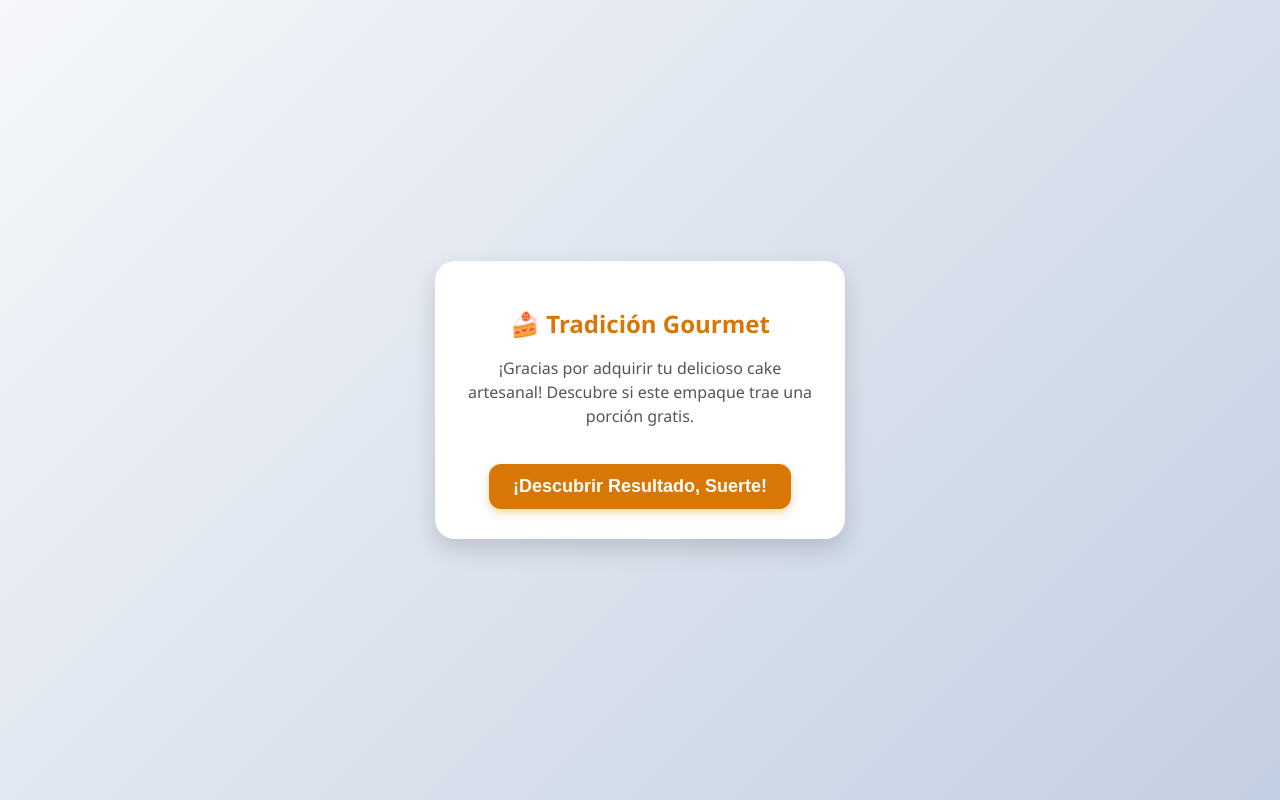
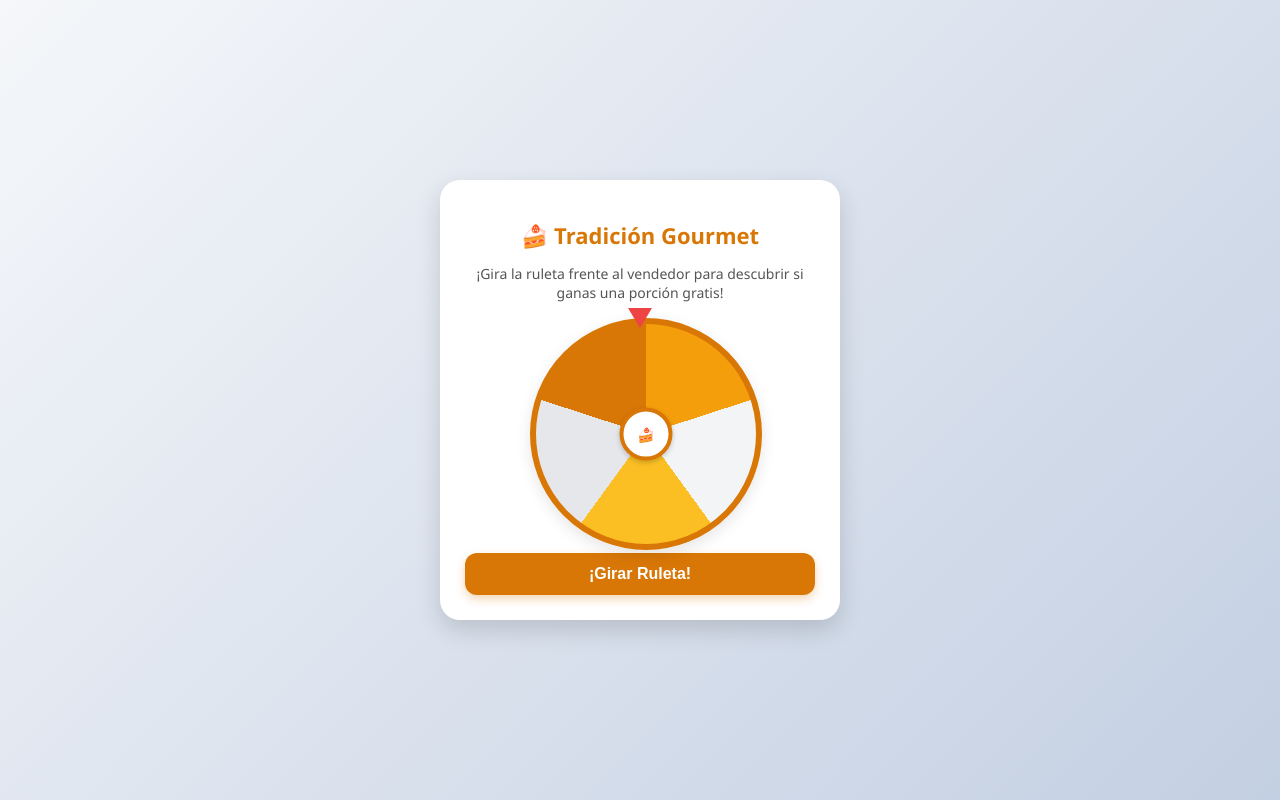
Before and after one commit to TradicionGourmet/sorteo, a plain HTML site: page index.html in a window 1280 px wide. Drawn offline with nearby package versions, Linux system fonts and the light colour scheme.

Commit message:
Update index.html

```diff
--- a/index.html
+++ b/index.html
@@ -21,7 +21,7 @@
         }
         .card {
             background: white;
-            padding: 30px;
+            padding: 25px;
             border-radius: 20px;
             box-shadow: 0 10px 25px rgba(0,0,0,0.15);
             text-align: center;
@@ -30,63 +30,91 @@
             position: relative;
             z-index: 10;
         }
-        h1 { color: #d97706; font-size: 24px; margin-bottom: 10px; }
-        p { font-size: 16px; color: #555; line-height: 1.5; }
+        h1 { color: #d97706; font-size: 22px; margin-bottom: 8px; }
+        p { font-size: 14px; color: #555; line-height: 1.4; margin-bottom: 15px; }
+
+        /* Contenedor de la Ruleta */
+        .wheel-container {
+            position: relative;
+            width: 220px;
+            height: 220px;
+            margin: 0 auto 15px auto;
+        }
+
+        .pointer {
+            position: absolute;
+            top: -10px;
+            left: 50%;
+            transform: translateX(-50%);
+            width: 0;
+            height: 0;
+            border-left: 12px solid transparent;
+            border-right: 12px solid transparent;
+            border-top: 20px solid #ef4444;
+            z-index: 20;
+        }
+
+        .wheel {
+            width: 100%;
+            height: 100%;
+            border-radius: 50%;
+            border: 6px solid #d97706;
+            position: relative;
+            overflow: hidden;
+            transition: transform 4s cubic-bezier(0.15, 0.95, 0.15, 1);
+            background: conic-gradient(
+                #f59e0b 0deg 72deg,
+                #f3f4f6 72deg 144deg,
+                #fbbf24 144deg 216deg,
+                #e5e7eb 216deg 288deg,
+                #d97706 288deg 360deg
+            );
+            box-shadow: 0 5px 15px rgba(0,0,0,0.1);
+        }
+
+        .wheel-center {
+            position: absolute;
+            top: 50%;
+            left: 50%;
+            transform: translate(-50%, -50%);
+            width: 45px;
+            height: 45px;
+            background: white;
+            border: 4px solid #d97706;
+            border-radius: 50%;
+            z-index: 10;
+            display: flex;
+            justify-content: center;
+            align-items: center;
+            font-weight: bold;
+            font-size: 14px;
+            color: #d97706;
+            box-shadow: 0 2px 5px rgba(0,0,0,0.2);
+        }
 
         .btn {
             background-color: #d97706;
             color: white;
             border: none;
             padding: 12px 24px;
-            font-size: 18px;
+            font-size: 16px;
             font-weight: bold;
             border-radius: 12px;
             cursor: pointer;
-            margin-top: 20px;
+            width: 100%;
             transition: background 0.3s, transform 0.1s;
             box-shadow: 0 4px 10px rgba(217, 119, 6, 0.3);
         }
         .btn:hover { background-color: #b45309; }
         .btn:active { transform: scale(0.97); }
-
-        .countdown-container {
-            margin: 20px 0;
-            height: 80px;
-            display: flex;
-            flex-direction: column;
-            justify-content: center;
-            align-items: center;
-        }
-
-        .countdown {
-            font-size: 65px;
-            font-weight: bold;
-            color: #d97706;
-            animation: zoomEffect 1s ease-in-out infinite;
-        }
-
-        /* Animación de zoom individual para cada número */
-        @keyframes zoomEffect {
-            0% {
-                transform: scale(0.4);
-                opacity: 0;
-            }
-            50% {
-                transform: scale(1.1);
-                opacity: 1;
-            }
-            100% {
-                transform: scale(1);
-                opacity: 1;
-            }
-        }
+        .btn:disabled { background-color: #9ca3af; cursor: not-allowed; box-shadow: none; }
 
         .result-box {
-            margin-top: 20px;
-            padding: 20px;
+            margin-top: 15px;
+            padding: 15px;
             border-radius: 12px;
             font-weight: bold;
-            font-size: 18px;
+            font-size: 16px;
             animation: pop 0.5s ease-out;
         }
         .winner {
@@ -111,75 +139,68 @@
 
     <div class="card">
         <h1>🍰 Tradición Gourmet</h1>
-        <p>¡Gracias por adquirir tu delicioso cake artesanal! Descubre si este empaque trae una porción gratis.</p>
+        <p>¡Gira la ruleta frente al vendedor para descubrir si ganas una porción gratis!</p>
 
-        <!-- Pantalla inicial con el botón -->
-        <div id="start-section">
-            <button class="btn" onclick="iniciarSorteo()">¡Descubrir Resultado, Suerte!</button>
+        <!-- Ruleta Visual -->
+        <div class="wheel-container">
+            <div class="pointer"></div>
+            <div id="wheel" class="wheel">
+                <div class="wheel-center">🍰</div>
+            </div>
         </div>
 
-        <!-- Pantalla de cuenta regresiva (inicialmente oculta) -->
-        <div id="countdown-section" class="hidden">
-            <div class="countdown-container">
-                <div id="countdown-number" class="countdown">3</div>
-            </div>
-            <p>Calculando tu suerte...</p>
-        </div>
+        <!-- Botón para girar -->
+        <button id="spin-btn" class="btn" onclick="girarRuleta()">¡Girar Ruleta!</button>
 
-        <!-- Pantalla de resultado (inicialmente oculta) -->
+        <!-- Resultado -->
         <div id="result" class="result-box hidden"></div>
     </div>
 
     <script>
-        const urlParams = new URLSearchParams(window.location.search);
-        const cakeId = urlParams.get('cake');
-        const cakeGanador = "3";
+        let currentRotation = 0;
+        let isSpinning = false;
 
-        function iniciarSorteo() {
-            if (!cakeId) {
-                document.getElementById('start-section').classList.add('hidden');
-                const res = document.getElementById('result');
-                res.className = "result-box loser";
-                res.innerHTML = "⚠️ Enlace incompleto o inválido.";
-                res.classList.remove('hidden');
-                return;
+        function girarRuleta() {
+            if (isSpinning) return;
+            isSpinning = document.getElementById('spin-btn').disabled = true;
+
+            const resultDiv = document.getElementById('result');
+            resultDiv.classList.add('hidden');
+
+            // Definir probabilidad: 20% de ganar (1 de cada 5 intentos aprox)
+            // Generamos un número aleatorio del 1 al 100. Si es menor o igual a 20, gana.
+            const esGanador = Math.random() <= 0.20;
+
+            // Grados base para que ruede varias vueltas completas (ej. 5 vueltas = 1800 grados)
+            const vueltasCompletas = 1800;
+            let anguloPremio = 0;
+
+            if (esGanador) {
+                // Posición aproximada de la sección ganadora en la ruleta
+                anguloPremio = 36;
+            } else {
+                // Posición para las secciones de "Sigue intentando"
+                anguloPremio = 144;
             }
 
-            document.getElementById('start-section').classList.add('hidden');
-            document.getElementById('countdown-section').classList.remove('hidden');
+            // Calcular rotación total sumando la aleatoriedad visual
+            currentRotation = vueltasCompletas + anguloPremio + Math.floor(Math.random() * 30);
 
-            let contador = 3;
-            const numeroDiv = document.getElementById('countdown-number');
-            numeroDiv.innerHTML = contador;
+            const wheel = document.getElementById('wheel');
+            wheel.style.transform = `rotate(${currentRotation}deg)`;
 
-            const intervalo = setInterval(() => {
-                contador--;
-                if (contador > 0) {
-                    numeroDiv.innerHTML = contador;
-                    // Truco para reiniciar la animación de zoom en cada número
-                    numeroDiv.style.animation = 'none';
-                    numeroDiv.offsetHeight; // Forzar redibujado
-                    numeroDiv.style.animation = 'zoomEffect 1s ease-in-out infinite';
+            // Esperar a que termine la animación de la ruleta (4 segundos)
+            setTimeout(() => {
+                resultDiv.classList.remove('hidden');
+                if (esGanador) {
+                    resultDiv.className = "result-box winner";
+                    resultDiv.innerHTML = "🎉 ¡FELICIDADES! ¡Has ganado una PORCIÓN GRATIS de cake! Muéstrale esta pantalla al vendedor.";
+                    lanzarConfetti();
                 } else {
-                    clearInterval(intervalo);
-                    mostrarResultado();
+                    resultDiv.className = "result-box loser";
+                    resultDiv.innerHTML = "😢 ¡Gracias por comprar! Esta vez no hubo suerte, ¡pero te esperamos en el próximo!";
                 }
-            }, 1000);
-        }
-
-        function mostrarResultado() {
-            document.getElementById('countdown-section').classList.add('hidden');
-            const resultDiv = document.getElementById('result');
-            resultDiv.classList.remove('hidden');
-
-            if (cakeId === cakeGanador) {
-                resultDiv.className = "result-box winner";
-                resultDiv.innerHTML = "🎉 ¡FELICIDADES! ¡Has ganado una PORCIÓN GRATIS de cake! Muéstrale esta pantalla al vendedor.";
-                lanzarConfetti();
-            } else {
-                resultDiv.className = "result-box loser";
-                resultDiv.innerHTML = "😢 ¡Gracias por comprar! Este empaque no resultó ganador, ¡pero te esperamos en el próximo!";
-            }
+            }, 4000);
         }
 
         function lanzarConfetti() {
@@ -193,16 +214,4 @@
                     particleCount: 60,
                     angle: 60,
                     spread: 55,
-                    origin: { x: 0 }
-                });
-                confetti({
-                    particleCount: 60,
-                    angle: 120,
-                    spread: 55,
-                    origin: { x: 1 }
-                });
-            }, 300);
-        }
-    </script>
-</body>
-</html>
+                    origin: { x:
```
